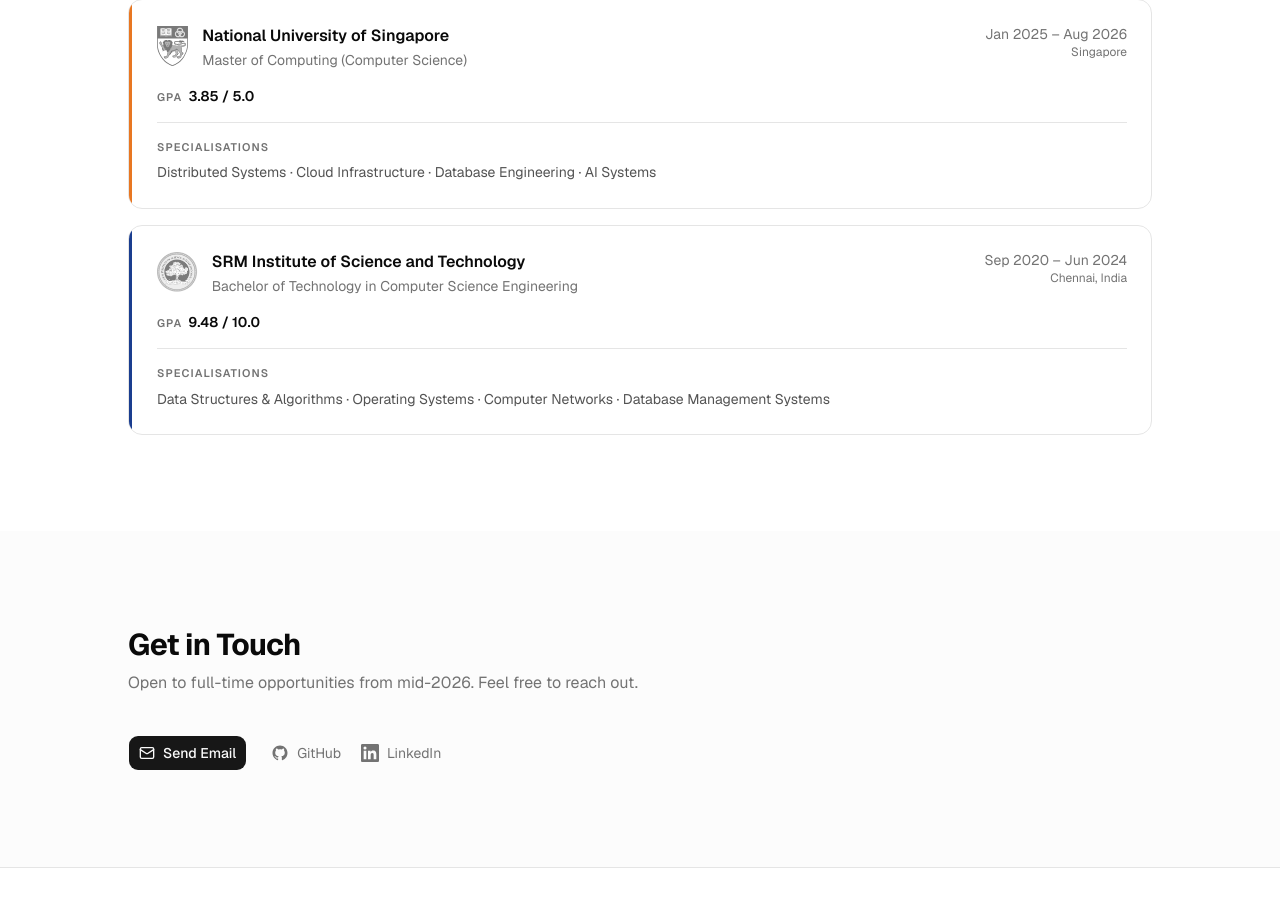
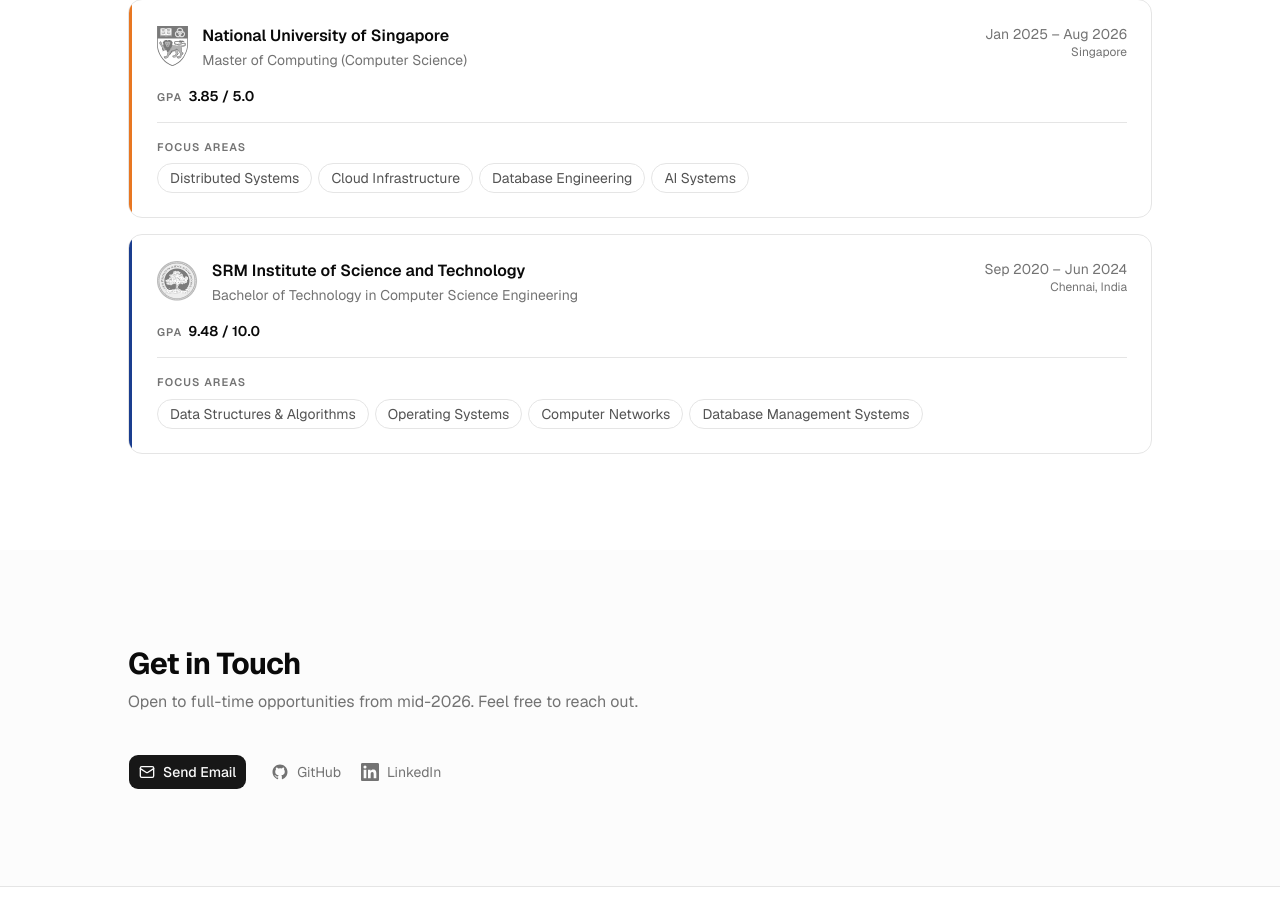
Before and after one commit to wendemsky/portfolio, a Next.js app: page / in a window 1280 px wide. Shown: the part 3619-4518 px from the top of the page. Built offline with nearby package versions, Linux system fonts and the light colour scheme.

Commit message:
style(education): rename specialisations to focus areas and use chip badges

```diff
--- a/src/components/ui/EducationCard.tsx
+++ b/src/components/ui/EducationCard.tsx
@@ -44,11 +44,18 @@ export function EducationCard({ entry }: EducationCardProps) {
 
         <div className="mt-4 border-t border-border pt-4">
           <p className="text-[11px] font-semibold uppercase tracking-widest text-muted-foreground">
-            Specialisations
+            Focus Areas
           </p>
-          <p className="mt-1.5 text-sm leading-relaxed text-foreground/70">
-            {entry.focusAreas.join(" · ")}
-          </p>
+          <div className="mt-2 flex flex-wrap gap-1.5">
+            {entry.focusAreas.map((area) => (
+              <span
+                key={area}
+                className="inline-flex items-center rounded-full border border-border px-3 py-1 text-sm text-foreground/70"
+              >
+                {area}
+              </span>
+            ))}
+          </div>
         </div>
       </div>
     </div>
```
